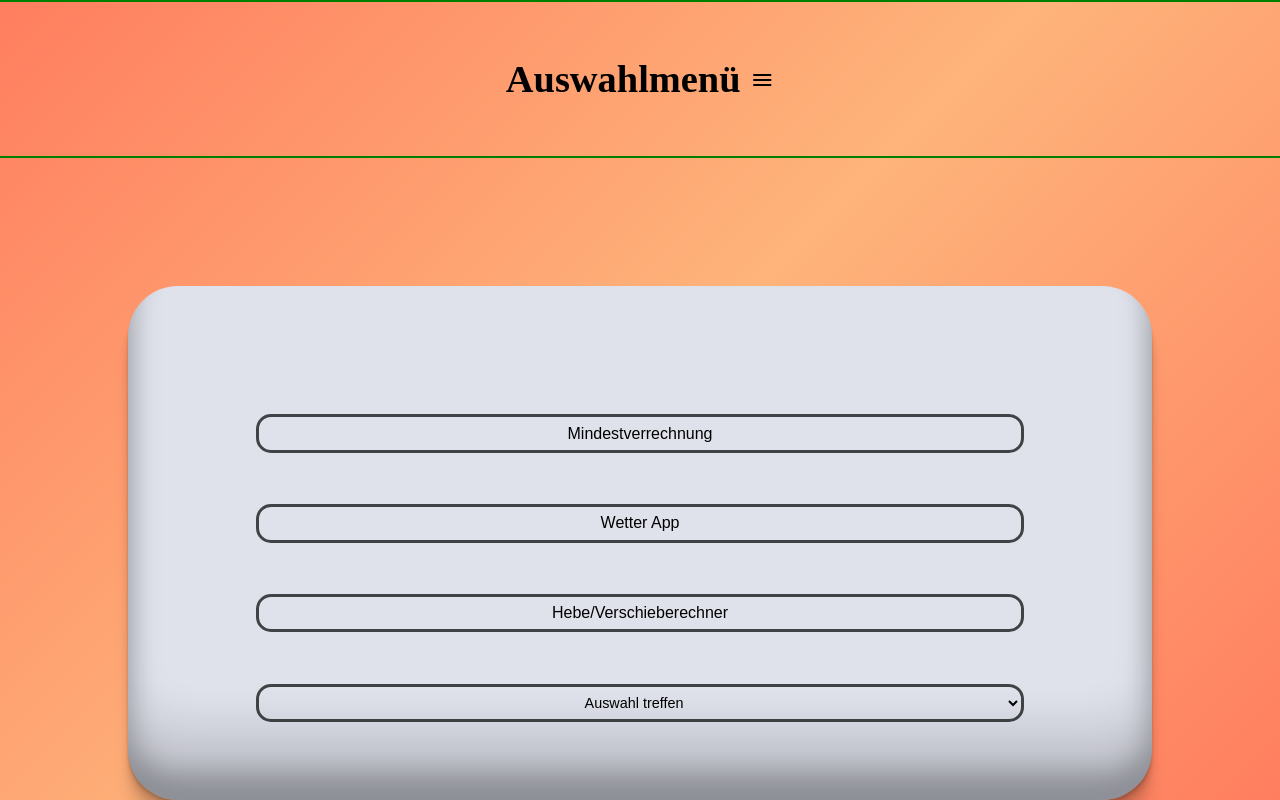
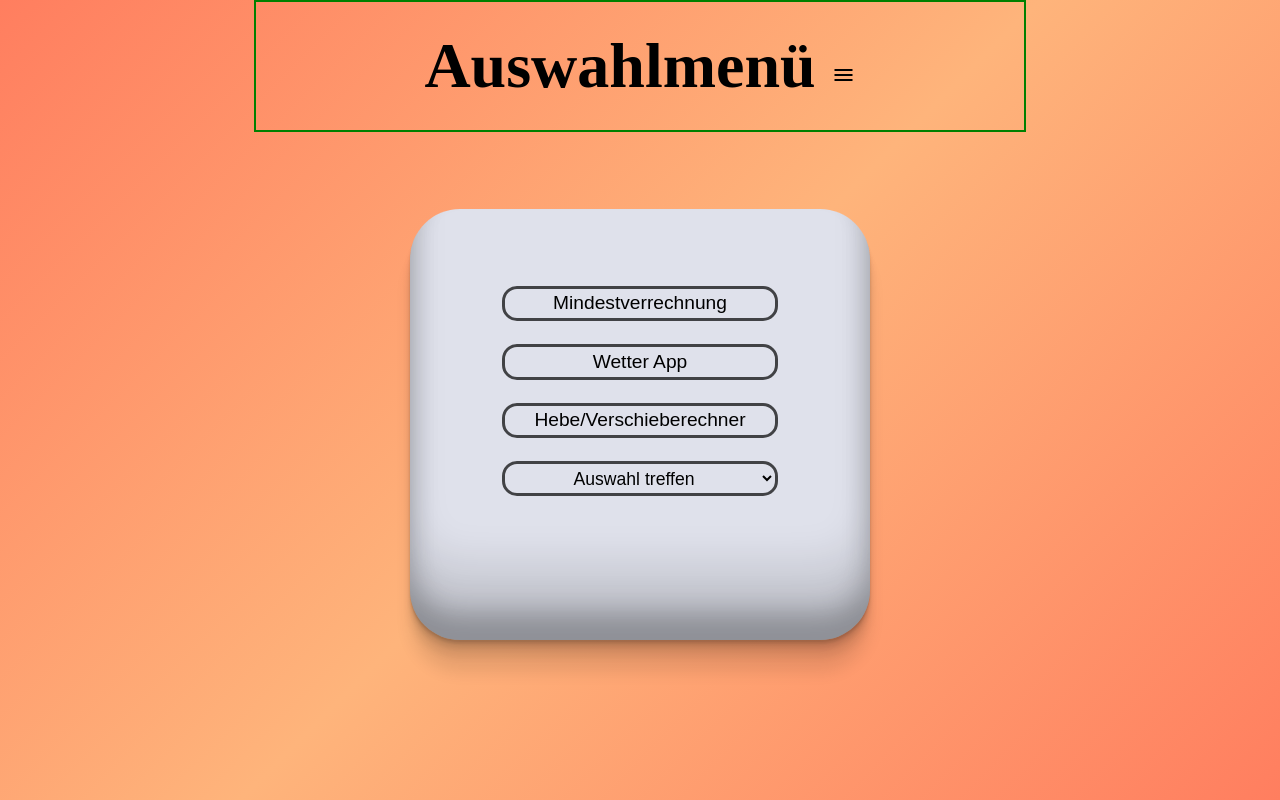
Before and after one commit to mohrly123/MyWebsiteProject, a plain HTML site: page index.html in a window 1280 px wide. Drawn offline with nearby package versions, Linux system fonts and the light colour scheme; a web font is replaced by a local one.

Commit message:
Layout
Layout für Ddesktop apps angepasst

```diff
--- a/style.css
+++ b/style.css
@@ -1,6 +1,6 @@
 @font-face {
-    font-family: 'CustomFont';
-    src: url('./fonts/YuseiMagic-Regular.ttf') format('truetype');
+  font-family: "CustomFont";
+  src: url("./fonts/YuseiMagic-Regular.ttf") format("truetype");
 }
 
 body {
@@ -9,7 +9,7 @@ body {
   margin: 0;
   padding: 0;
 }
-.hauptcontainer{
+.hauptcontainer {
   width: 100vw;
   height: 100vh;
   display: flex;
@@ -18,7 +18,7 @@ body {
 }
 
 /* -------------------------------------HEADER BEREICH ------------*/
-.header{
+.header {
   display: flex;
   flex-direction: column;
   align-items: center;
@@ -43,7 +43,11 @@ body {
   background: rgb(223, 225, 235);
   border-radius: 50px;
   padding-top: 10%;
-    box-shadow: rgba(0, 0, 0, 0.17) 0px -23px 25px 0px inset, rgba(0, 0, 0, 0.15) 0px -36px 30px 0px inset, rgba(0, 0, 0, 0.1) 0px -79px 40px 0px inset, rgba(0, 0, 0, 0.06) 0px 2px 1px, rgba(0, 0, 0, 0.09) 0px 4px 2px, rgba(0, 0, 0, 0.09) 0px 8px 4px, rgba(0, 0, 0, 0.09) 0px 16px 8px, rgba(0, 0, 0, 0.09) 0px 32px 16px;
+  box-shadow: rgba(0, 0, 0, 0.17) 0px -23px 25px 0px inset,
+    rgba(0, 0, 0, 0.15) 0px -36px 30px 0px inset,
+    rgba(0, 0, 0, 0.1) 0px -79px 40px 0px inset, rgba(0, 0, 0, 0.06) 0px 2px 1px,
+    rgba(0, 0, 0, 0.09) 0px 4px 2px, rgba(0, 0, 0, 0.09) 0px 8px 4px,
+    rgba(0, 0, 0, 0.09) 0px 16px 8px, rgba(0, 0, 0, 0.09) 0px 32px 16px;
 }
 
 .btn {
@@ -58,10 +62,35 @@ body {
 .btn:active {
   border: 6px solid rgba(42, 37, 37, 0.112);
   box-shadow: 5px 6px rgba(41, 40, 40, 0.071);
-
 }
 
-#select{
+#select {
   text-align: center;
-    font-size: .9em;
+  font-size: 0.9em;
 }
+
+@media (min-width: 768px) {
+  .hauptcontainer {
+    width: 60vw;
+    height: 80vh;
+    margin: auto;
+  }
+
+  .header {
+    font-size: 2rem;
+  }
+
+  .auswahlcard {
+    width: 60%;
+    height: 60%;
+  }
+
+  .btn {
+    width: 60%;
+    font-size: 1.2em;
+  }
+
+  #select {
+    font-size: 1.1em;
+  }
+}
--- a/wetter/wetter.css
+++ b/wetter/wetter.css
@@ -1,6 +1,6 @@
 @font-face {
-    font-family: 'CustomFont';
-    src: url('../fonts/YuseiMagic-Regular.ttf') format('truetype');
+  font-family: "CustomFont";
+  src: url("../fonts/YuseiMagic-Regular.ttf") format("truetype");
 }
 
 body {
@@ -9,7 +9,7 @@ body {
   margin: 0;
   padding: 0;
 }
-.hauptcontainer{
+.hauptcontainer {
   width: 100vw;
   height: 100vh;
   display: flex;
@@ -18,24 +18,24 @@ body {
   position: absolute;
 }
 
-.closebtn{
+.closebtn {
   position: absolute;
   top: 10px;
   left: 10px;
 }
 
-#closeBtn{
+#closeBtn {
   background-color: transparent;
   border: none;
 }
-.material-symbols-outlined{
+.material-symbols-outlined {
   font-size: 2.5em;
 }
-.material-symbols-outlined:active{
+.material-symbols-outlined:active {
   color: whitesmoke;
 }
 
-.header{
+.header {
   margin-top: 10%;
   font-family: "CustomFont";
   font-size: 22px;
@@ -48,38 +48,58 @@ body {
   justify-content: center;
   border: 2px solid green;
 }
-.auswahlContainer{
+.auswahlContainer {
   display: flex;
   flex-direction: column;
   align-items: center;
   height: 40%;
   width: 98%;
   border: 2px solid tomato;
-
 }
 
-#labelAsc{
+#labelAsc {
   margin-top: 5%;
   font-size: 1.5em;
   color: #f2ff05;
   font-weight: 600;
   margin-bottom: 3%;
 }
-.auswahlAsc{
+.auswahlAsc {
   width: 50%;
   height: 10%;
   text-align: center;
   font-size: 1.3em;
 }
 
-#labelStuetzpunkt{
+#labelStuetzpunkt {
   margin-top: 2%;
   font-size: 1.5em;
   color: #f2ff05;
   font-weight: 600;
   margin-bottom: 3%;
 }
-hr{
+hr {
   margin-top: 5%;
   width: 80%;
 }
+
+@media (min-width: 768px) {
+  .hauptcontainer {
+    width: 60vw;
+    height: 80vh;
+    margin: auto;
+    position: relative;
+  }
+
+  .header {
+    font-size: 2rem;
+  }
+
+  .auswahlContainer {
+    width: 80%;
+  }
+
+  .auswahlAsc {
+    width: 70%;
+  }
+}
```
Lines whose indentation alone changed are shown as unchanged.
